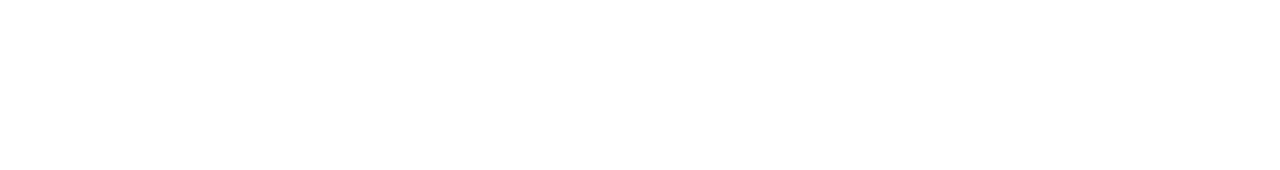
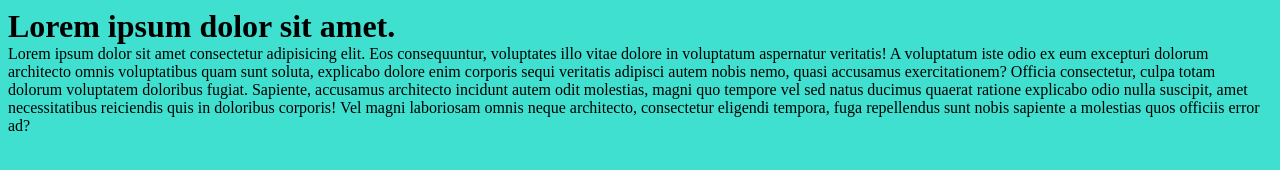
Before and after one commit to Bobovina/responsive-website, a plain HTML site: page index.html in a window 1280 px wide. Drawn offline with Linux system fonts and the light colour scheme.

Commit message:
Project setup

```diff
--- a/index.html
+++ b/index.html
@@ -3,7 +3,24 @@
   <head>
     <meta charset="UTF-8" />
     <meta name="viewport" content="width=device-width, initial-scale=1.0" />
-    <title></title>
+    <link rel="stylesheet" href="/style.css" />
+    <script src="/script.js" defer></script>
+    <title>Mythos</title>
   </head>
-  <body></body>
+  <body>
+    <h1>Lorem ipsum dolor sit amet.</h1>
+    <p>
+      Lorem ipsum dolor sit amet consectetur adipisicing elit. Eos consequuntur,
+      voluptates illo vitae dolore in voluptatum aspernatur veritatis! A
+      voluptatum iste odio ex eum excepturi dolorum architecto omnis
+      voluptatibus quam sunt soluta, explicabo dolore enim corporis sequi
+      veritatis adipisci autem nobis nemo, quasi accusamus exercitationem?
+      Officia consectetur, culpa totam dolorum voluptatem doloribus fugiat.
+      Sapiente, accusamus architecto incidunt autem odit molestias, magni quo
+      tempore vel sed natus ducimus quaerat ratione explicabo odio nulla
+      suscipit, amet necessitatibus reiciendis quis in doloribus corporis! Vel
+      magni laboriosam omnis neque architecto, consectetur eligendi tempora,
+      fuga repellendus sunt nobis sapiente a molestias quos officiis error ad?
+    </p>
+  </body>
 </html>
--- a/script.js
+++ b/script.js
@@ -0,0 +1 @@
+console.log("hello world");
--- a/style.css
+++ b/style.css
@@ -1,3 +1,22 @@
 body {
   background-color: turquoise;
+*,
+::before,
+::after {
+  box-sizing: border-box;
 }
+
+* {
+  margin: 0;
+}
+
+a {
+  text-decoration: none;
+}
+
+img,
+picture,
+svg {
+  max-width: 100%;
+  display: block;
+}
```
